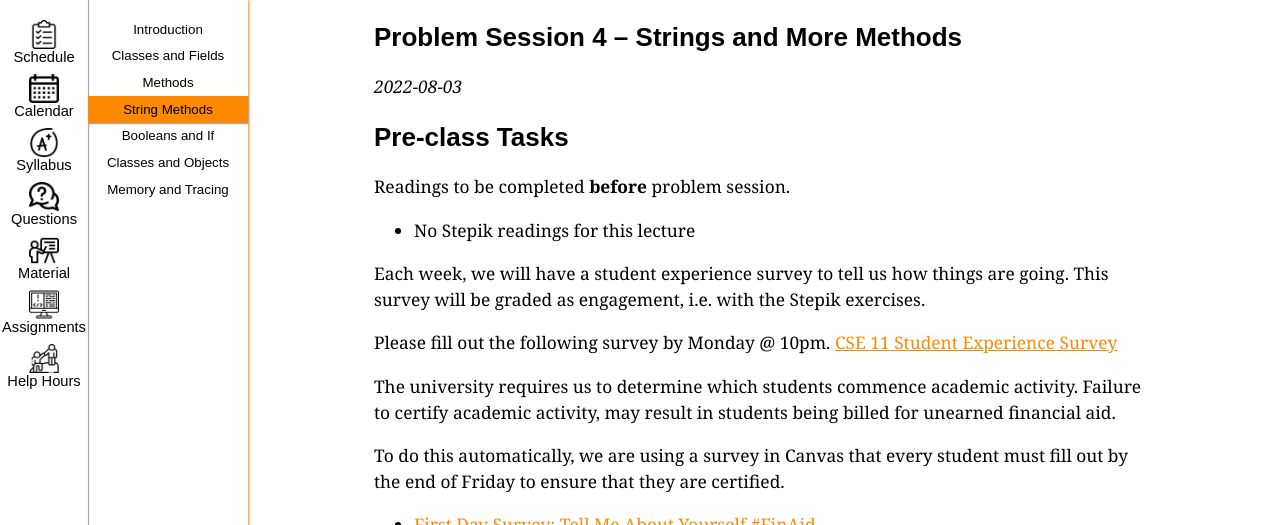
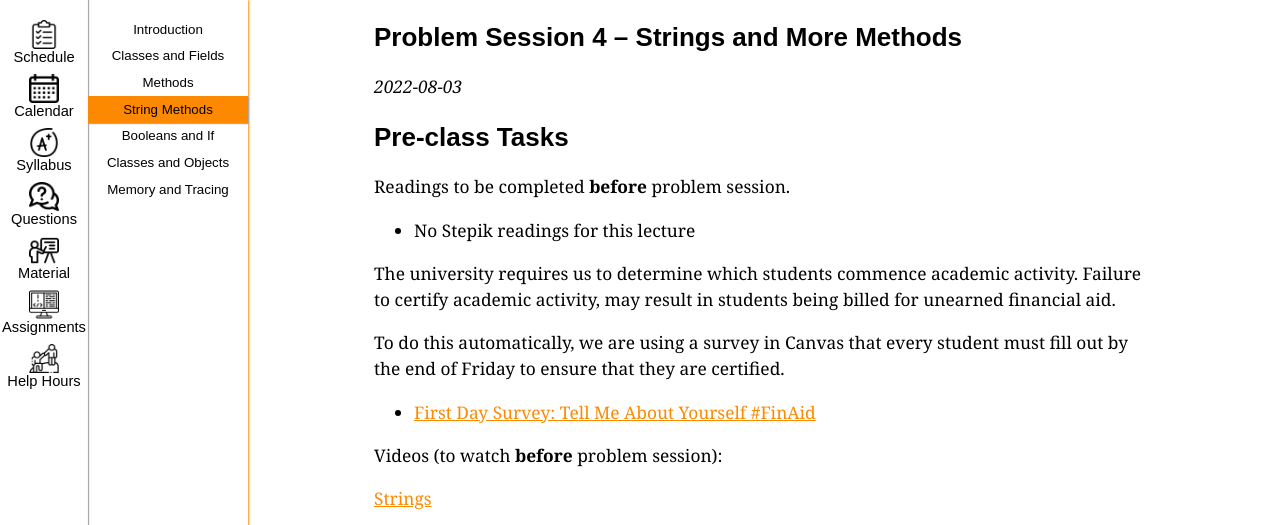
Before and after one commit to ucsd-cse11-su222/ucsd-cse11-su222.github.io, a Jekyll site: the page built from _lectures/lecture4.md, in a window 1280 px wide and 900 px high, cut to the strip 0-525 px from the top of the window. Built offline with Jekyll 4.4.1, drawn with Linux system fonts in a browser that asks for light colours.

Commit message:
Update lecture4.md

```diff
--- a/_lectures/lecture4.md
+++ b/_lectures/lecture4.md
@@ -30,12 +30,6 @@ Readings to be completed **before** problem session.
 
 - No Stepik readings for this lecture
 
-Each week, we will have a student experience survey to tell us how things are going. This survey will be
-graded as engagement, i.e. with the Stepik exercises.
-
-Please fill out the following survey by Monday @ 10pm.
-[CSE 11 Student Experience Survey](https://forms.gle/REPLN8uneDgucLE29){:target="_blank"}
-
 The university requires us to determine which students commence academic activity. Failure to certify academic activity, may result in students being billed for unearned financial aid.
 
 To do this automatically, we are using a survey in Canvas that every student must fill out by the end of Friday
```
